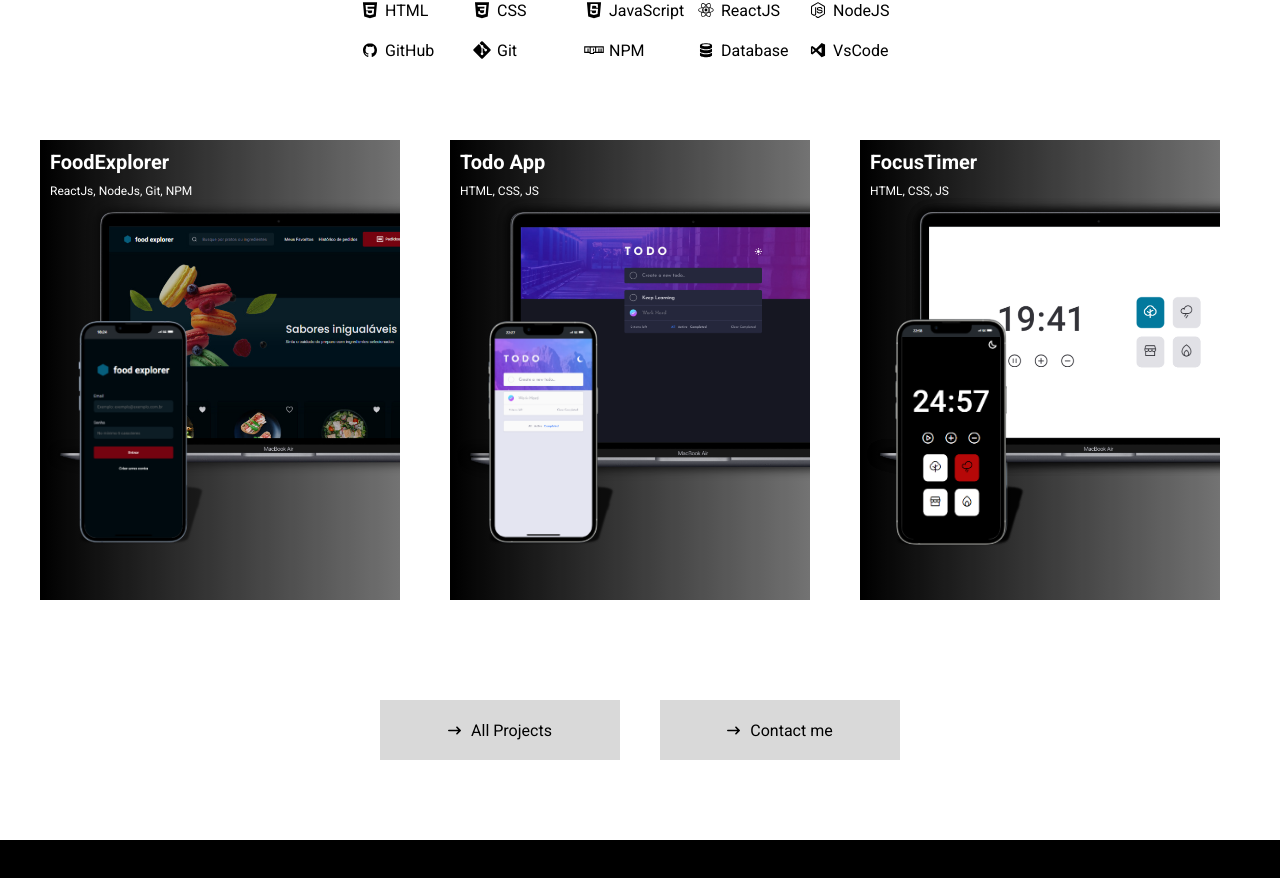
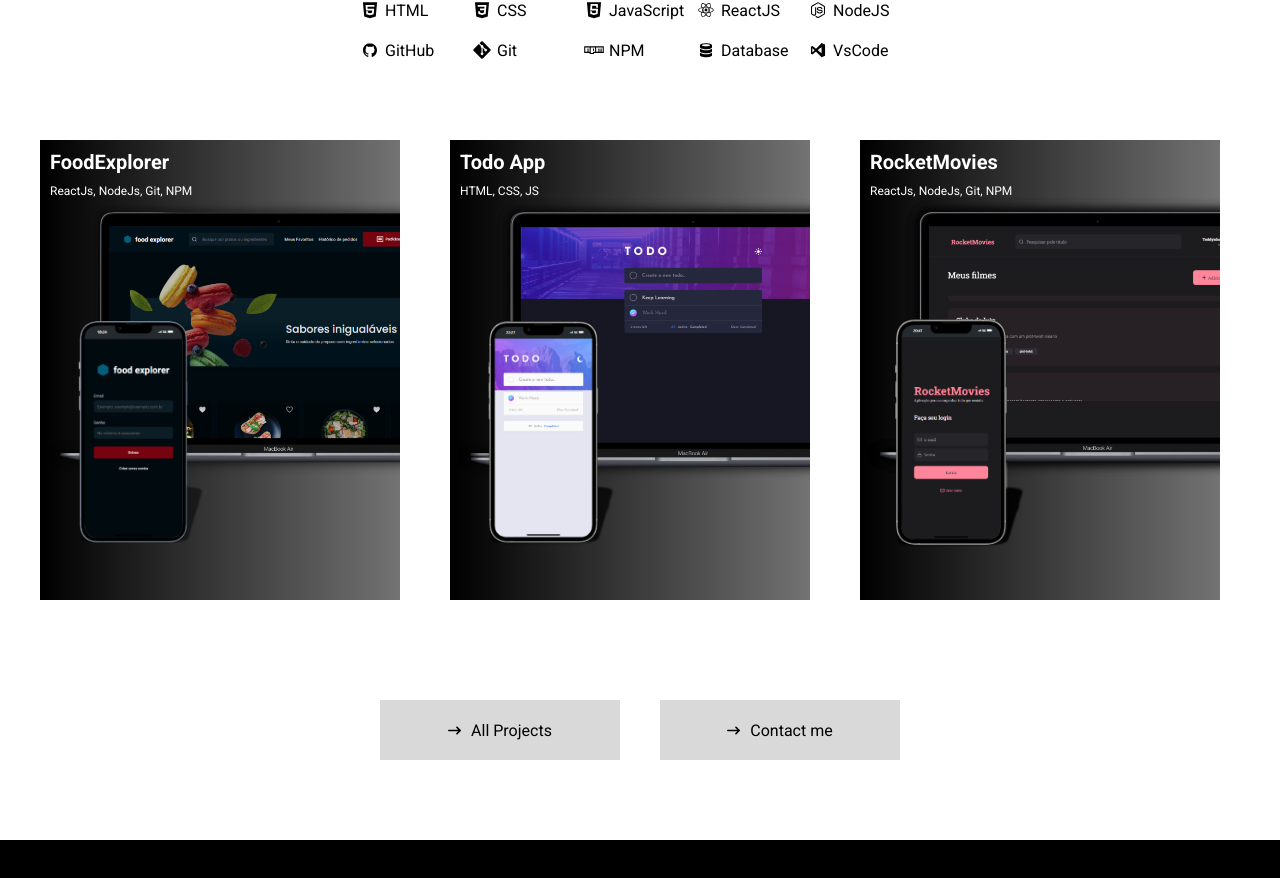
Before and after one commit to Toddynh0BR/MyPortfolio, a React (Vite) app: page / in a window 1280 px wide. Shown: the part 1172-2050 px from the top of the page. Built offline with nearby package versions, Linux system fonts and the light colour scheme.

Commit message:
Adição de novo projeto

```diff
--- a/src/pages/Home/index.jsx
+++ b/src/pages/Home/index.jsx
@@ -9,7 +9,7 @@ import { Menu } from "../../components/Menu";
 import { Card } from "../../components/Card";
 
 import FoodExplorer from "../../assets/FoodExplorer.svg";
-import FocusTimer from "../../assets/FocusTimer.svg";
+import RocketMovies from "../../assets/RocketMovies.svg";
 import TodoApp from "../../assets/TodoApp.svg";
 
 import {
@@ -120,11 +120,12 @@ export function Home(){
         />
 
         <Card
-         title="FocusTimer"
-         techs="HTML, CSS, JS"
-         image={FocusTimer}
-         link="https://toddynh0br.github.io/Focus-Timer/"
+         title="RocketMovies"
+         techs="ReactJs, NodeJs, Git, NPM"
+         image={RocketMovies}
+         link="https://rocketmovies-toddy.netlify.app/"
         />
+
 
         </Projects>
 
--- a/src/pages/Projects/index.jsx
+++ b/src/pages/Projects/index.jsx
@@ -12,6 +12,7 @@ import InteractiveCardDetail from "../../assets/InteractiveCardDetail.svg";
 import CalculatorApp from "../../assets/Calculator App.svg";
 import AgeCalculator from "../../assets/AgeCalculator.svg";
 import FoodExplorer from "../../assets/FoodExplorer.svg";
+import RocketMovies from "../../assets/RocketMovies.svg";
 import FocusTimer from "../../assets/FocusTimer.svg";
 import TodoApp from "../../assets/TodoApp.svg";
 import { FaArrowRightLong } from "react-icons/fa6";
@@ -44,6 +45,13 @@ export function Projects(){
          techs="ReactJs, NodeJs, Git, NPM"
          image={FoodExplorer}
          link="https://toddyfoodexplorer.netlify.app/"
+        />
+
+        <Card
+         title="RocketMovies"
+         techs="ReactJs, NodeJs, Git, NPM"
+         image={RocketMovies}
+         link="https://rocketmovies-toddy.netlify.app/"
         />
 
         <Card
```
Also changed, not shown: src/assets/RocketMovies.svg (added).
